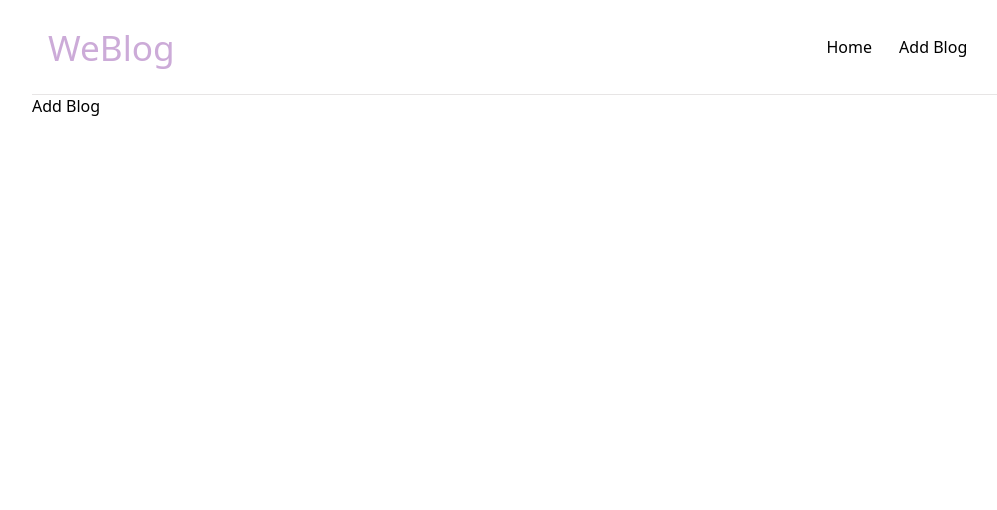
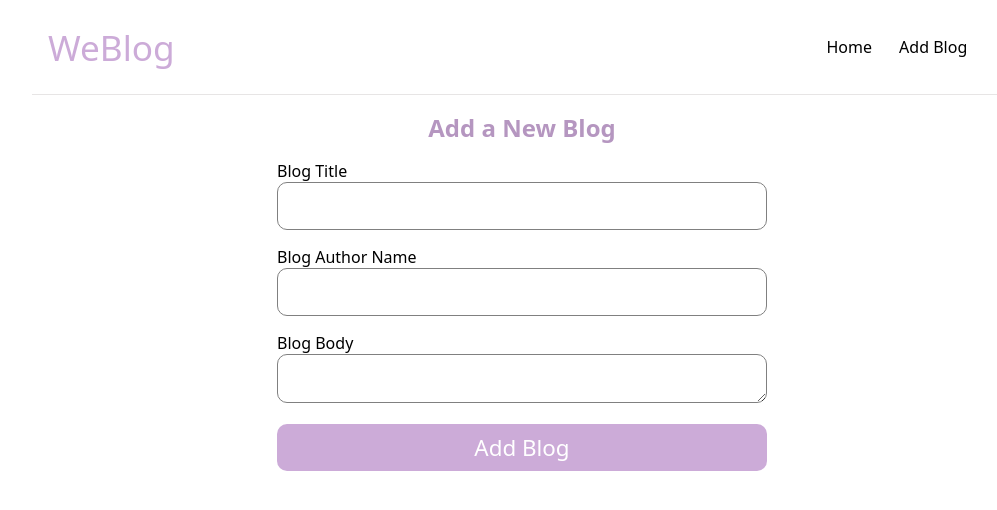
Before and after one commit to ShreyaMBelanekar42/mini-blog, a React (Create React App) app: page /addblog in a window 1280 px wide. Shown: the top 510 px of the page, without its empty margins (118-1115 px from the left). Built offline with nearby package versions, Linux system fonts and the light colour scheme.

Commit message:
added view blog and form for adding new blog

```diff
--- a/src/App.js
+++ b/src/App.js
@@ -2,6 +2,7 @@ import Home from './components/Home';
 import Navbar from './components/Navbar';
 import {BrowserRouter as Router, Route, Switch} from 'react-router-dom';
 import AddBlog from './components/AddBlog';
+import BlogDetails from './components/BlogDetails';
 
 function App() {
   return (
@@ -16,6 +17,9 @@ function App() {
         <Route path="/addblog">
          <AddBlog />
         </Route>
+        <Route path="/blogs/:id">
+         <BlogDetails />
+        </Route>
       </Switch>
       </div>
     </Router>
--- a/src/components/AddBlog.js
+++ b/src/components/AddBlog.js
@@ -1,8 +1,36 @@
-import React from 'react'
+import React, { useState } from 'react'
 
 const AddBlog = () => {
+  const [title, setTitle] = useState('');
+  const [author, setAuthor] = useState('');
+  const [body, setBody] = useState('');
+
+  const handleSubmit = (e) => {
+    e.preventDefault();
+    const blog = {title, author, body};
+    console.log(blog);
+  }
+
   return (
-    <div>Add Blog</div>
+    <div className='add-blog'>
+      <h2>Add a New Blog</h2>
+      <form onSubmit={handleSubmit}>
+        <label>Blog Title</label>
+        <input type="text" required value={title} onChange={(e) => setTitle(e.target.value)} />
+
+        <label>Blog Author Name</label>
+        <input type="text" required value={author} onChange={(e) => setAuthor(e.target.value)}/>
+
+        <label>Blog Body</label>
+        <textarea required value={body} onChange={(e) => setBody(e.target.value)}/>
+
+        <button>Add Blog</button>
+        <p>{title}</p>
+        <p>{author}</p>
+        <p>{body}</p>
+      </form>
+    </div>
+
   )
 }
 
--- /dev/null
+++ b/src/components/BlogDetails.js
@@ -0,0 +1,22 @@
+import React from 'react'
+import { useParams } from 'react-router-dom';
+import useFetch from './useFetch';
+
+const BlogDetails = () => {
+  const {id} = useParams();
+  const {data:blog, error, loading} = useFetch('http://localhost:8000/blogs/' + id);
+
+  return (
+    <div>
+      {loading && <div className="loading-text">Loading...</div>}
+      {error && <div className="error-text">{error}</div>}
+      {blog && <div className="blog-body">
+              <h2>{blog.title}</h2>
+              <p className='author-p'>Written by {blog.author}</p>
+              <p>{blog.body}</p>
+      </div>}
+    </div>
+  )
+}
+
+export default BlogDetails;
--- a/src/components/Bloglist.js
+++ b/src/components/Bloglist.js
@@ -1,19 +1,27 @@
-import React from 'react'
+import React from "react";
+import { Link } from "react-router-dom";
 
-const Bloglist = ({blogs, title}) => {
+const Bloglist = ({ blogs, title }) => {
   return (
     <>
-    <div className="content">
+      <div className="content">
         <h1>{title}</h1>
         {blogs.map((blog) => (
           <div className="blog-preview" key={blog.id}>
-            <h2>{blog.title}</h2>
-            <p>Written by {blog.author}</p>
+            <div className="blog-preview-details">
+              <h2>{blog.title}</h2>
+              <p>Written by {blog.author}</p>
+            </div>
+            <button className="view-blog">
+              <Link to={`/blogs/${blog.id}`} className="view-blog-link">
+                View Blog
+              </Link>
+            </button>
           </div>
         ))}
       </div>
     </>
-  )
-}
+  );
+};
 
 export default Bloglist;
--- a/src/components/useFetch.js
+++ b/src/components/useFetch.js
@@ -24,7 +24,7 @@ const useFetch = (url) => {
           setIsLoading(false);
           setError(err.message);
         });
-    }, 1000);
+    }, 500);
   }, [url]);
 
   return { data, loading, error };
--- a/src/index.css
+++ b/src/index.css
@@ -17,6 +17,7 @@ hr {
   background-color: rgb(231, 229, 229);
   height: 1px;
   border: 0;
+  margin-bottom: 1rem;
 }
 
 .navbar-container,
@@ -62,6 +63,8 @@ hr {
 .blog-preview {
   padding: 1rem;
   margin: 1rem;
+  display: flex;
+  justify-content: space-between;
 }
 
 .blog-preview h2 {
@@ -71,7 +74,11 @@ hr {
   margin-bottom: 0.5rem;
 }
 
-.content h1 {
+.blog-preview:hover {
+  box-shadow: 1px 3px 5px rgba(0, 0, 0, 0.1);
+}
+
+.content h1, .view-blog {
   padding: 0.5rem;
   margin: 1.8rem;
   width: fit-content;
@@ -82,6 +89,70 @@ hr {
   color: #fff;
 }
 
-.blog-preview:hover {
-  box-shadow: 1px 3px 5px rgba(0, 0, 0, 0.1);
+.view-blog{
+  border: none;
+  font-size: 1rem;
+  margin: 0;
+  margin-top: .5rem;
+  margin: 1rem;
 }
+
+.view-blog:hover, .view-blog:focus{
+  background-color: #b596c0;
+}
+
+.view-blog-link{
+  color: #fff;
+  text-decoration: none;
+}
+
+.blog-body{
+  margin: 1rem;
+}
+
+.blog-body h2, .author-p{
+  margin-bottom: 1rem;
+  font-weight: 500;
+}
+
+.author-p{
+  text-decoration: underline;
+}
+
+.add-blog{
+  display: grid;
+  width: 50%;
+  margin: auto;
+}
+
+.add-blog h2{
+  margin: auto;
+  margin-bottom: 1rem;
+  color: #b596c0;
+}
+
+.add-blog label{
+  text-align: left;
+  display: block;
+}
+
+.add-blog input, .add-blog textarea{
+  width: 100%;
+  height: 18%;
+  padding: .25rem;
+  border: 1px solid grey;
+  margin-bottom: 1rem;
+  border-radius: 10px;
+}
+
+.add-blog button{
+  border: none;
+  padding: 0.5rem;
+  width: 100%;
+  font-size: 1.4rem;
+  font-weight: 300;
+  border-radius: 10px;
+  background-color: #ccabd8;
+  color: #fff;
+  pointer: cursor;
+}
```
